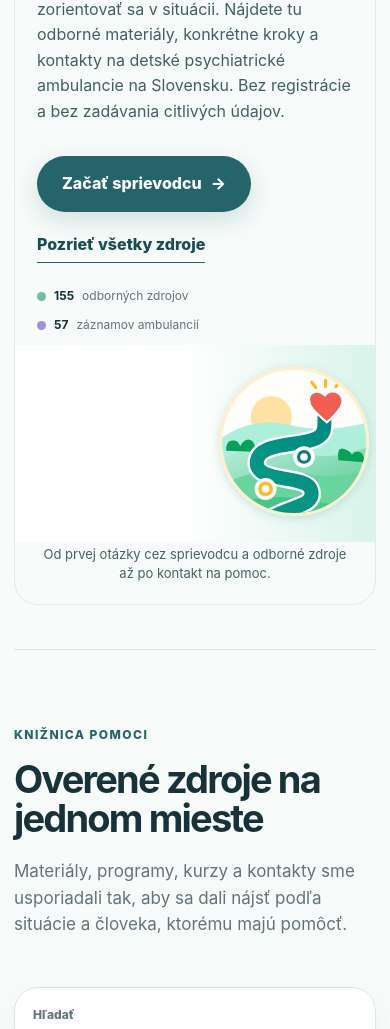
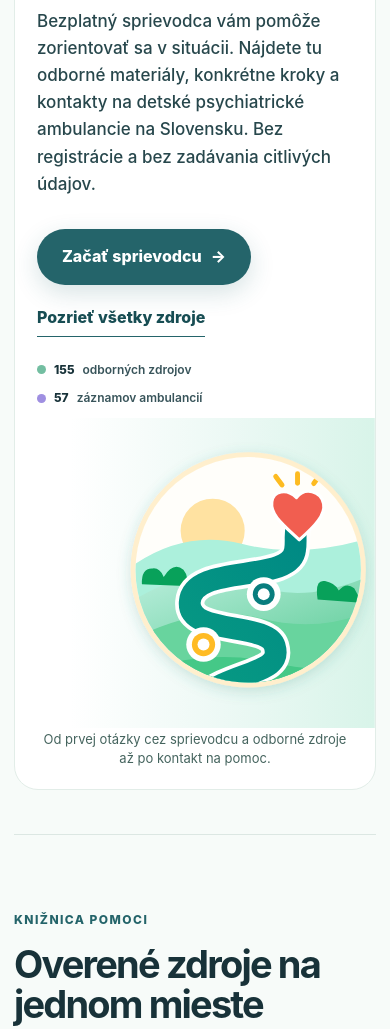
Before and after one commit to FrantisekJanickovic/cestakpomoci.sk, a plain HTML site: page index.html in a window 390 px wide. Shown: the part 355-1384 px from the top of the page. Drawn offline with Linux system fonts and the light colour scheme; no server answers.

Commit message:
style: strengthen hero text contrast and keep right badge fully visible

```diff
--- a/styles.css
+++ b/styles.css
@@ -519,3 +519,43 @@ footer { min-height: 120px; display: grid; grid-template-columns: 1fr auto auto
   .hero-visual img { width: 100%; height: 100%; object-fit: contain; }
   .hero-steps { position: static; width: auto; height: auto; overflow: visible; margin: 2px 0 20px; color: #45645e; font-size: 13px; line-height: 1.5; text-align: center; }
 }
+
+/* 2026-11-13: Stronger legibility and unclipped right-aligned illustration. */
+.hero {
+  background: #fff;
+  border-color: #e2ede8;
+  min-height: 640px;
+}
+.hero::before { display: none; }
+.hero-visual { z-index: -1; }
+.hero-visual img {
+  width: 100%;
+  height: 100%;
+  object-fit: contain;
+  object-position: right center;
+}
+.hero-copy { width: 55%; max-width: 620px; }
+.hero h1 { color: #163c43; font-weight: 750; letter-spacing: -.045em; }
+.hero .eyebrow { color: #145b5c; font-weight: 900; }
+.hero-lead { color: #27474c; font-weight: 510; font-size: clamp(18px, 1.8vw, 21px); }
+.hero .button { font-weight: 850; }
+.hero .trust-row { color: #38545a; font-weight: 570; }
+.hero .trust-row strong { font-weight: 850; }
+@media (max-width: 1080px) and (min-width: 781px) {
+ .hero { min-height: 640px; padding: 48px 38px; }
+ .hero-copy { width: 56%; }
+}
+@media (max-width: 780px) {
+ .hero { min-height: 0; background: #fff; padding: 32px 22px 0; }
+ .hero-copy { width: 100%; }
+ .hero h1 { font-weight: 760; }
+ .hero-lead { font-size: 17px; font-weight: 520; }
+ .hero-visual {
+   height: 310px;
+   aspect-ratio: auto;
+   width: calc(100% + 44px);
+   margin: 10px -22px 0;
+   background: #f5fbf8;
+ }
+ .hero-visual img { object-fit: cover; object-position: right center; }
+}
```
